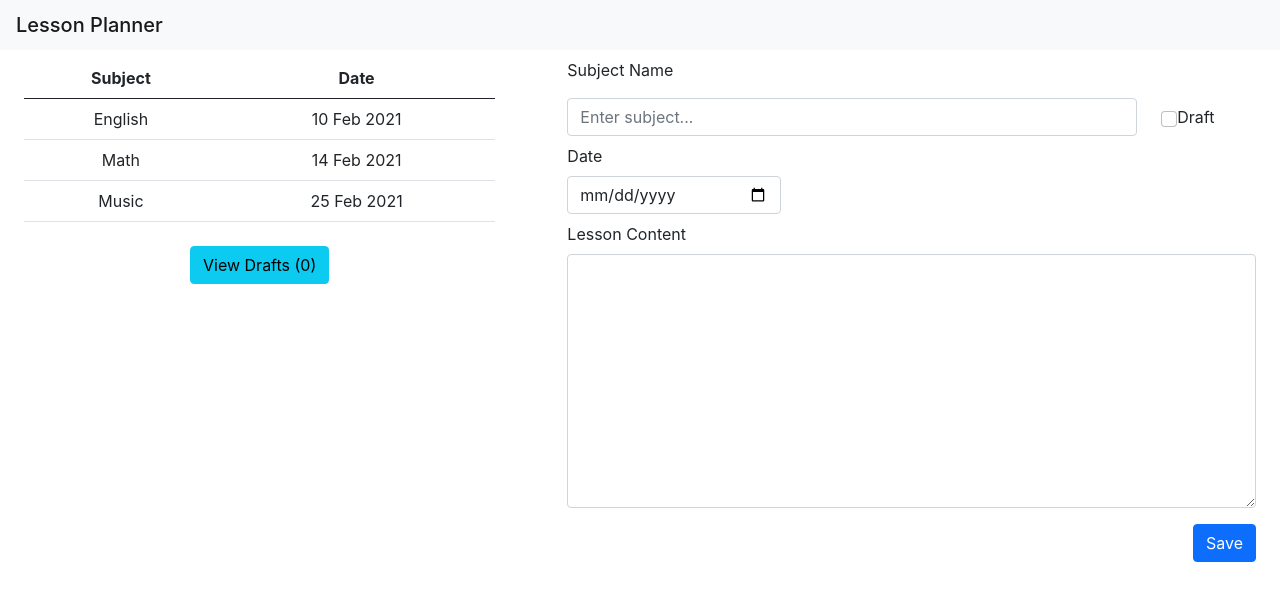
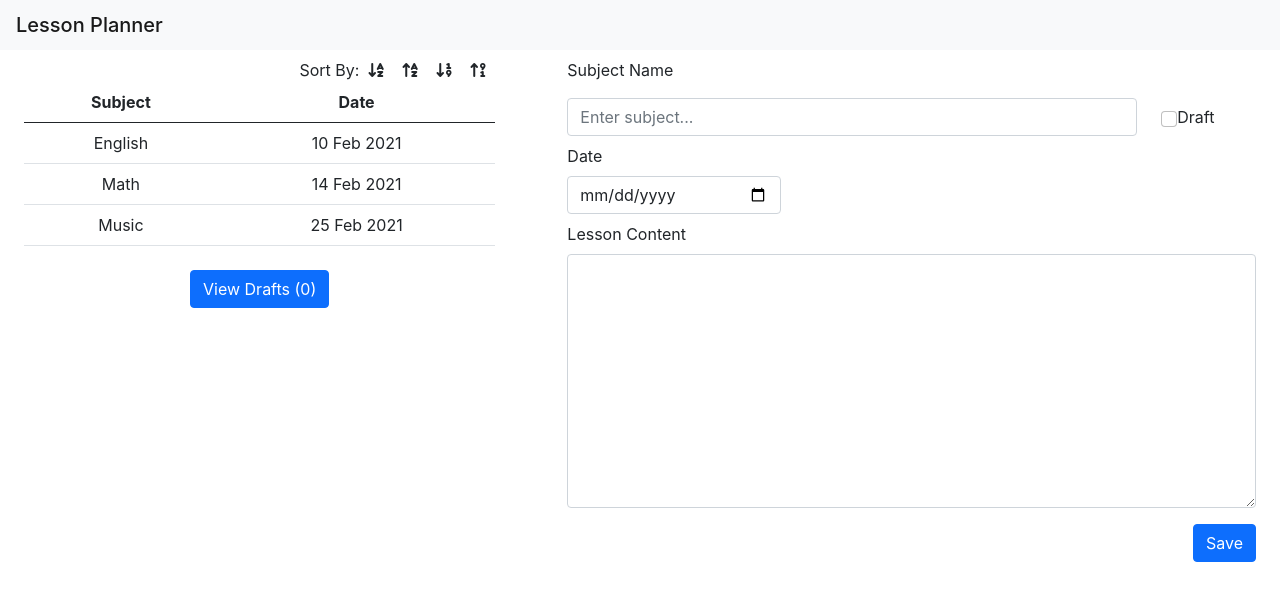
Before and after one commit to khairulsyazwan/lesson-planner, a React (Create React App) app: page / in a window 1280 px wide. Shown: the top 600 px of the page. Built offline with nearby package versions, Linux system fonts and the light colour scheme.

Commit message:
sorting table algo

```diff
--- a/public/index.html
+++ b/public/index.html
@@ -19,6 +19,10 @@
       integrity="sha384-giJF6kkoqNQ00vy+HMDP7azOuL0xtbfIcaT9wjKHr8RbDVddVHyTfAAsrekwKmP1"
       crossorigin="anonymous"
     />
+    <script
+      src="https://kit.fontawesome.com/30d06cfd7f.js"
+      crossorigin="anonymous"
+    ></script>
     <!--
       Notice the use of %PUBLIC_URL% in the tags above.
       It will be replaced with the URL of the `public` folder during the build.
--- a/src/App.js
+++ b/src/App.js
@@ -78,7 +78,12 @@ function App() {
       <div className="row mt-2">
         <div className="col-md-5">
           {!draftDisplay && (
-            <List lessons={lessons} drafts={drafts} selectOne={selectOne} />
+            <List
+              lessons={lessons}
+              drafts={drafts}
+              selectOne={selectOne}
+              setLessons={setLessons}
+            />
           )}
           {draftDisplay && <Drafts drafts={drafts} selectOne={selectOne} />}
 
@@ -104,7 +109,7 @@ function App() {
                   </button>
                 ) : (
                   <button
-                    className="btn btn-info btn-block"
+                    className="btn btn-primary btn-block"
                     onClick={toggleDraftDisplay}
                   >
                     View Drafts ({drafts.length})
@@ -125,7 +130,9 @@ function App() {
             />
           )}
 
-          {singleDisplay && <Lessons lesson={selected} />}
+          {singleDisplay && (
+            <Lessons lesson={selected} setLessons={setLessons} />
+          )}
         </div>
       </div>
     </div>
--- a/src/components/AddNew.js
+++ b/src/components/AddNew.js
@@ -50,7 +50,7 @@ function AddNew({ lessons, drafts, setLessons, setDrafts }) {
           <div className="col-md-9">
             <label
               for="subject"
-              class="form-label d-flex justify-content-start"
+              className="form-label d-flex justify-content-start"
             >
               Subject Name
             </label>
@@ -65,12 +65,12 @@ function AddNew({ lessons, drafts, setLessons, setDrafts }) {
               placeholder="Enter subject..."
               name="subject"
               id="subject"
-              class="form-control"
+              className="form-control"
             />
           </div>
           <div className="col-md-2 d-flex align-items-center">
             <input
-              class="form-check-input"
+              className="form-check-input"
               type="checkbox"
               id="draft"
               name="draft"
@@ -94,7 +94,7 @@ function AddNew({ lessons, drafts, setLessons, setDrafts }) {
               placeholder="Enter task..."
               name="date"
               id="date"
-              class="form-control"
+              className="form-control"
             />
           </div>
         </div>
--- a/src/components/List.js
+++ b/src/components/List.js
@@ -1,11 +1,80 @@
 import moment from "moment";
-import React from "react";
+import React, { useState } from "react";
 
-function List({ lessons, selectOne }) {
+function List({ lessons, selectOne, setLessons }) {
+  function toggleSort(sortType) {
+    let sortedLessons = [...lessons];
+    if (sortType === "aDes") {
+      // descending subject
+      let c = sortedLessons.sort(function (a, b) {
+        let aSub = a.subject.toLowerCase();
+        let bSub = b.subject.toLowerCase();
+        if (aSub < bSub) return -1;
+        if (aSub > bSub) return 1;
+      });
+      setLessons(c);
+    }
+    if (sortType === "aAsc") {
+      // ascending subject
+      let d = sortedLessons.sort(function (a, b) {
+        let aSub = a.subject.toLowerCase();
+        let bSub = b.subject.toLowerCase();
+        if (aSub < bSub) return 1;
+        if (aSub > bSub) return -1;
+      });
+      setLessons(d);
+    }
+    if (sortType === "dAsc") {
+      // ascending date
+      let b = sortedLessons.sort(function (a, b) {
+        let aDate = new Date(a.date);
+        let bDate = new Date(b.date);
+        return bDate - aDate;
+      });
+      setLessons(b);
+    }
+    if (sortType === "dDes") {
+      // // decending date
+      let a = sortedLessons.sort(function (a, b) {
+        let aDate = new Date(a.date);
+        let bDate = new Date(b.date);
+        return aDate - bDate;
+      });
+      setLessons(a);
+    }
+  }
+
   return (
     <div className="container">
       <div className="row">
         <div className="col-md-12">
+          <div className="d-flex justify-content-end">
+            <div>Sort By:</div>
+            <div className="mx-2">
+              <i
+                class="fas fa-sort-alpha-down"
+                onClick={() => toggleSort("aDes")}
+              ></i>
+            </div>
+            <div className="mx-2">
+              <i
+                class="fas fa-sort-alpha-up"
+                onClick={() => toggleSort("aAsc")}
+              ></i>
+            </div>
+            <div className="mx-2">
+              <i
+                class="fas fa-sort-numeric-down"
+                onClick={() => toggleSort("dDes")}
+              ></i>
+            </div>
+            <div className="mx-2">
+              <i
+                class="fas fa-sort-numeric-up-alt"
+                onClick={() => toggleSort("dAsc")}
+              ></i>
+            </div>
+          </div>
           <table class="table">
             <thead>
               <tr>
```
Also changed, not shown: 1 other file (tests, documents, lock files or other folders).
